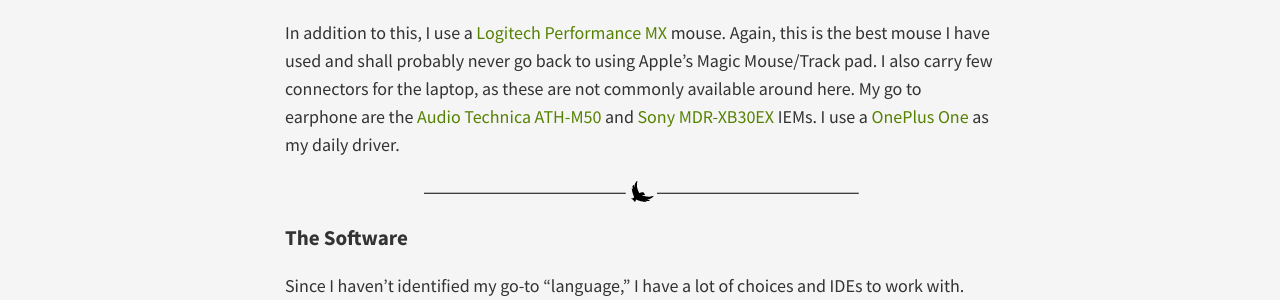
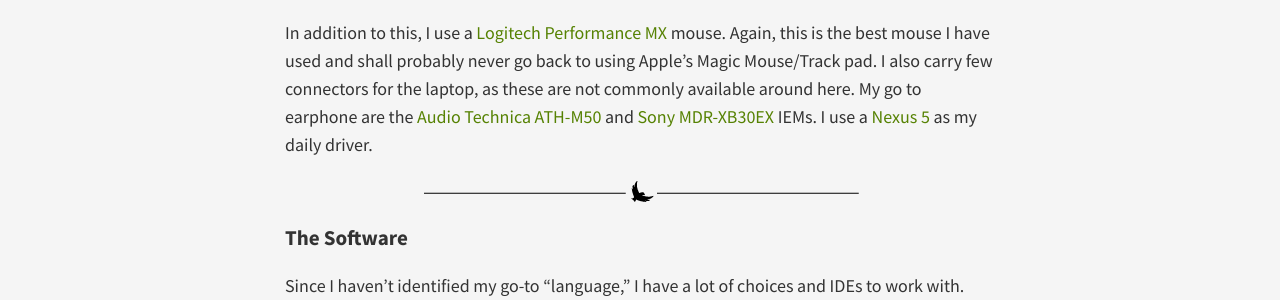
Before and after one commit to forkmsrini/forkmsrini.github.io-master, a Jekyll site: the page built from _posts/2014-12-29-mySetup.md, in a window 1280 px wide. Shown: the part 601-901 px from the top of the page. Built offline with Jekyll 4.4.1, drawn with Linux system fonts in a browser that asks for light colours; nearby versions of some CDN libraries; Markdown is read by kramdown in place of the engine named in the settings; comment, search, counter and statistics services are not loaded.

Commit message:
DailyDriverUpdate

```diff
--- a/_posts/2014-12-29-mySetup.md
+++ b/_posts/2014-12-29-mySetup.md
@@ -10,7 +10,7 @@
 ### The Hardware
 I use an early 2013 MacBook Pro with a 2.6 GHz Intel Core i7 processor, 8 gigs of RAM and 500 GB HDD. This is the best piece of hardware that I have owned thus far and enjoy juicing it. Even though the 15-inch MBP is a bit bulky, I carry it around with me, always. This serves me well as my PC and work machine.
 
-In addition to this, I use a [Logitech Performance MX](http://tinyurl.com/m7z6fdl) mouse. Again, this is the best mouse I have used and shall probably never go back to using Apple’s Magic Mouse/Track pad. I also carry few connectors for the laptop, as these are not commonly available around here. My go to earphone are the [Audio Technica ATH-M50](http://www.audio-technica.com/cms/headphones/0edf909675b1be4d/) and [Sony MDR-XB30EX](http://www.sony.co.in/product/mdr-xb30ex) IEMs. I use a [OnePlus One](https://oneplus.net/) as my daily driver.
+In addition to this, I use a [Logitech Performance MX](http://tinyurl.com/m7z6fdl) mouse. Again, this is the best mouse I have used and shall probably never go back to using Apple’s Magic Mouse/Track pad. I also carry few connectors for the laptop, as these are not commonly available around here. My go to earphone are the [Audio Technica ATH-M50](http://www.audio-technica.com/cms/headphones/0edf909675b1be4d/) and [Sony MDR-XB30EX](http://www.sony.co.in/product/mdr-xb30ex) IEMs. I use a [Nexus 5](www.google.co.in/nexus/5/) as my daily driver.
 <hr/>
 ### The Software
 Since I haven’t identified my go-to "language," I have a lot of choices and IDEs to work with. First off, [MATLAB](http://in.mathworks.com/products/matlab/) is golden and I have been using it since my undergrad days. Then, I use [Eclipse IDE](https://eclipse.org/downloads/) for many of the Java programs. [Emacs](http://www.gnu.org/software/emacs/) is the text editor that I feel most comfortable to use (because of the customisations and themes mainly). [Enthought Canopy](https://store.enthought.com/) (free edition) is the Python editor. I like to use [iTerm2](http://iterm2.com/) as an alternate to the terminal. The list of other programs installed is: [R](http://www.r-project.org/), [Weka](http://www.cs.waikato.ac.nz/ml/weka/downloading.html), [Torch 7](https://github.com/torch/torch7), [Julia](http://julialang.org/downloads/), [Knime](https://www.knime.org/downloads/knime/macosx) and many more. I have this clutter, as there is a demand to program in multiple languages across various platforms at which I hope to become good at!
```
